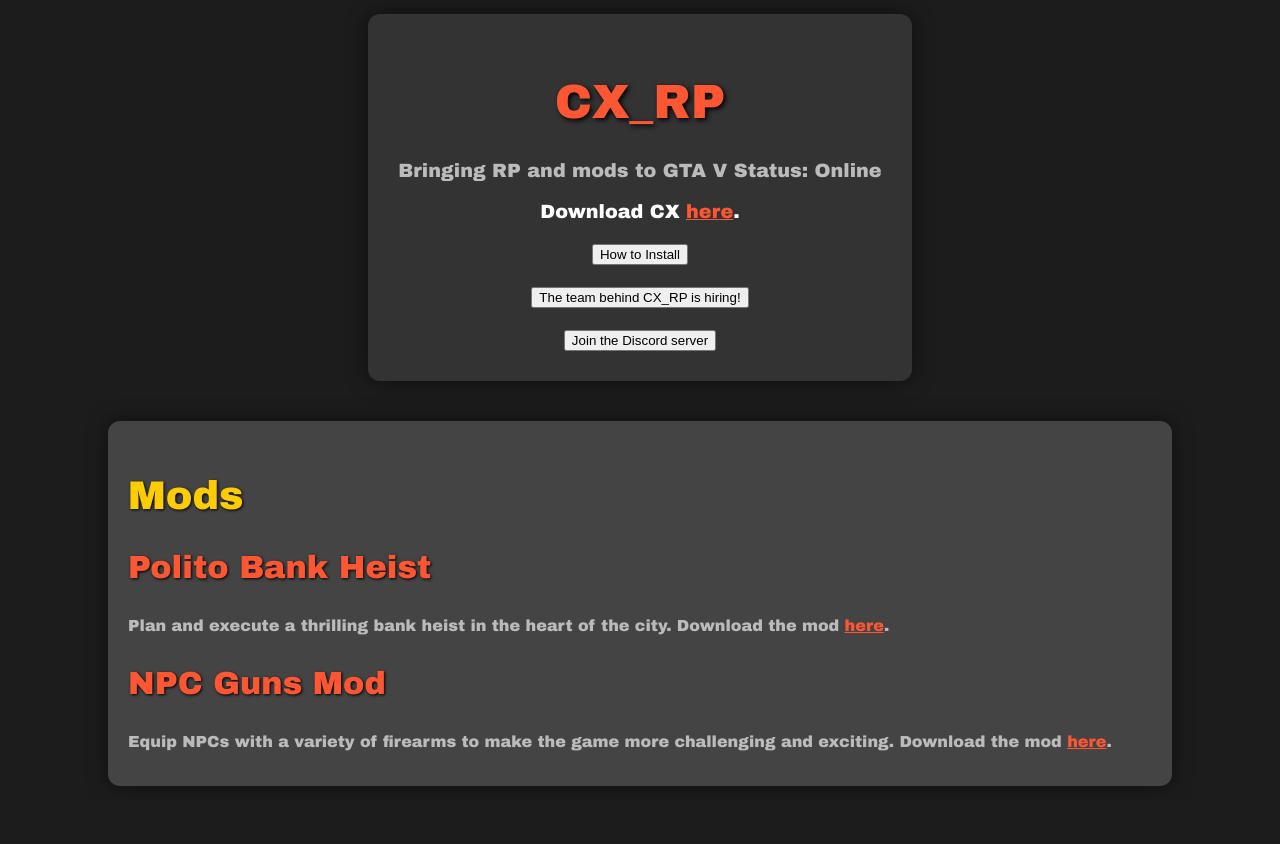
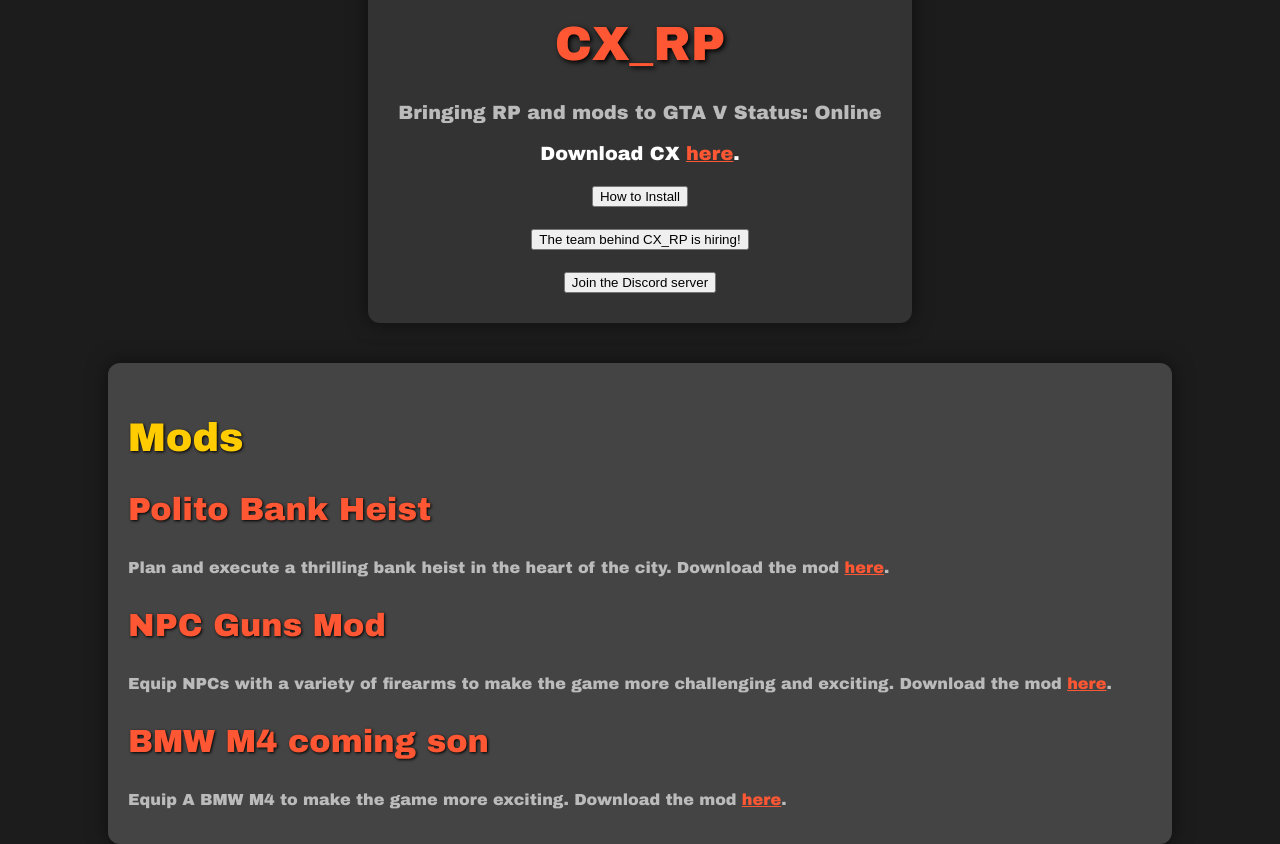
Before and after one commit to CX-aka-Citizen-x/CXRP, a plain HTML site: page index.html in a window 1280 px wide. Before the commit the page ends 800 px from the top, so only its background shows below. Drawn offline with Linux system fonts and the light colour scheme.

Commit message:
Update index.html

```diff
--- a/index.html
+++ b/index.html
@@ -141,7 +141,7 @@
             Status: Online
         </div>
         <div class="download-link">
-            <p>Download CX <a href="CX.1.0.0.zip" download>here</a>.</p>
+            <p>Download CX <a href="CX.1.2.0.zip" download>here</a>.</p>
         </div>
         <div class="install-instructions">
             <button onclick="showInstructions('install')">How to Install</button>
@@ -194,6 +194,10 @@ If you’d like to see some examples of content we create, please check out our
             <h3>NPC Guns Mod</h3>
             <p>Equip NPCs with a variety of firearms to make the game more challenging and exciting. Download the mod <a href="NPC_GUNS_CX_RP.rar" download>here</a>.</p>
         </div>
+         <div class="mod">
+            <h3>BMW M4 coming son</h3>
+            <p>Equip A BMW M4 to make the game more exciting. Download the mod <a href="BMW M4 coming son" download>here</a>.</p>
+        </div>
     </div>
 
     <script>
```
